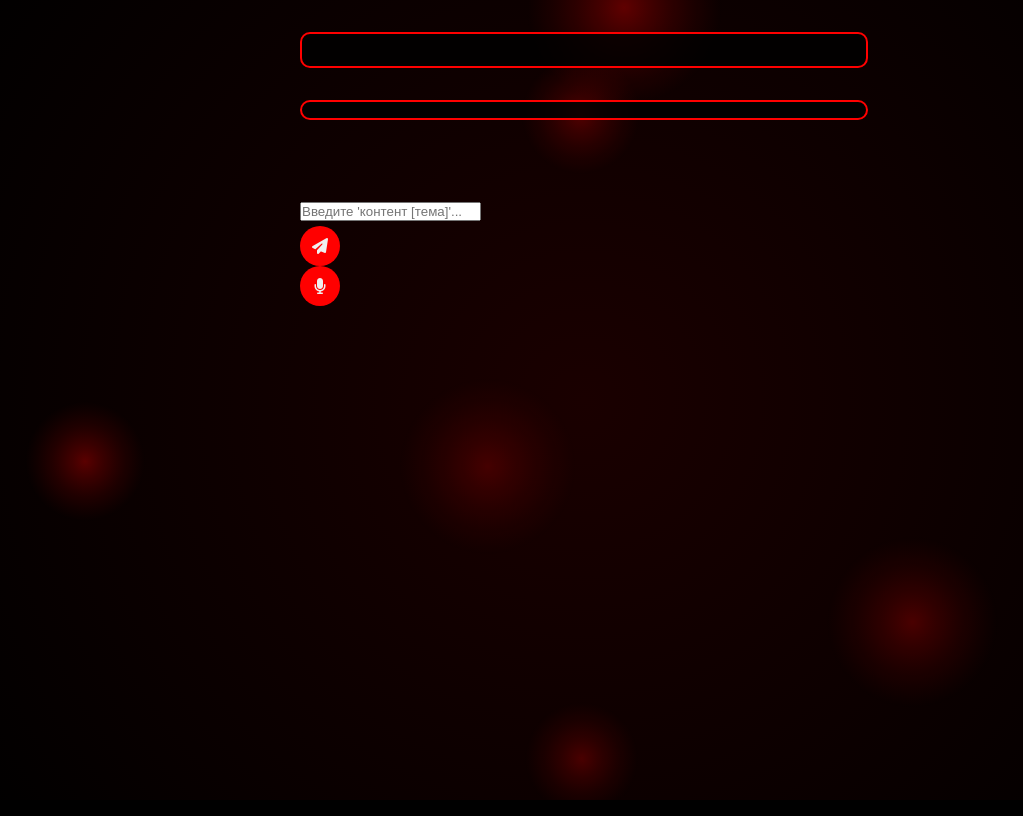
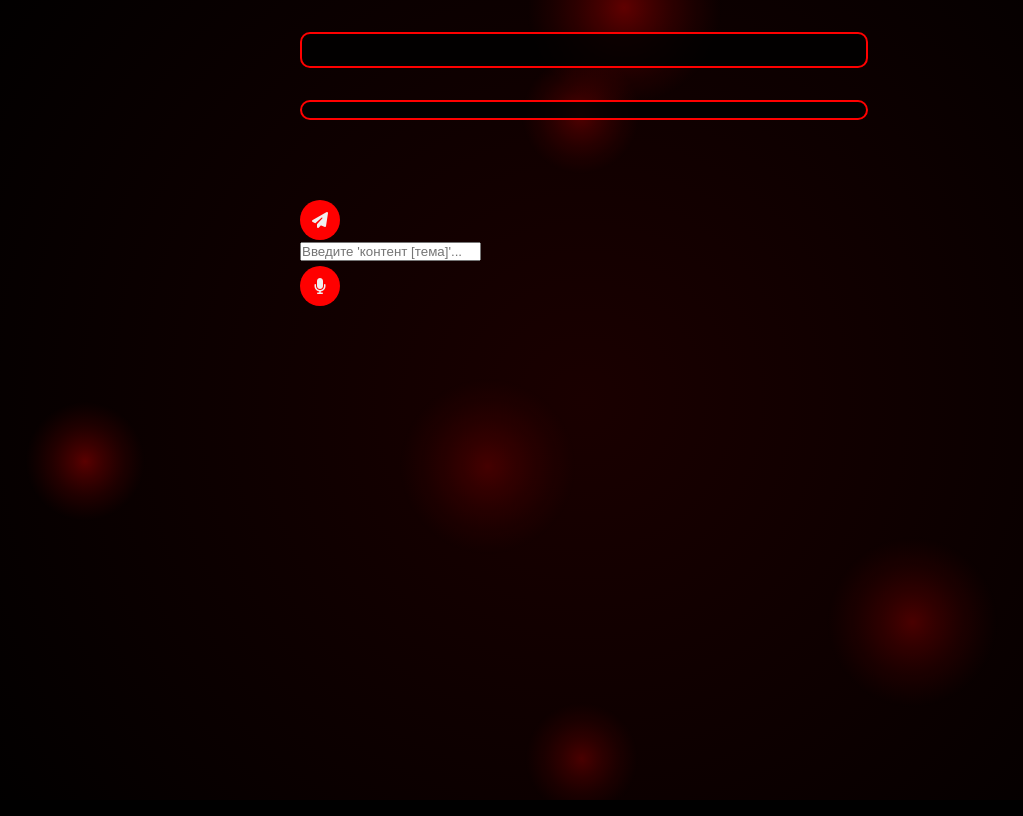
Before and after one commit to usedfrom/fivecont, a website: page index.html in a window 1280 px wide. Shown: the whole page, without its empty margins (56-1079 px from the left). Drawn offline with nearby package versions, Linux system fonts and the light colour scheme; a web font is replaced by a local one.

Commit message:
Update index.html

```diff
--- a/index.html
+++ b/index.html
@@ -23,11 +23,11 @@
             </button>
         </div>
         <div class="input-panel">
-            <input type="text" id="userInput" placeholder="Введите 'контент [тема]'...">
-            <div class="alien-button" id="textButton">
+            <div class="alien-button alien-button-large" id="textButton">
                 <i class="fas fa-paper-plane"></i>
             </div>
-            <div class="alien-button" id="voiceButton">
+            <input type="text" id="userInput" placeholder="Введите 'контент [тема]'...">
+            <div class="alien-button alien-button-large" id="voiceButton">
                 <i class="fas fa-microphone"></i>
             </div>
         </div>
```
